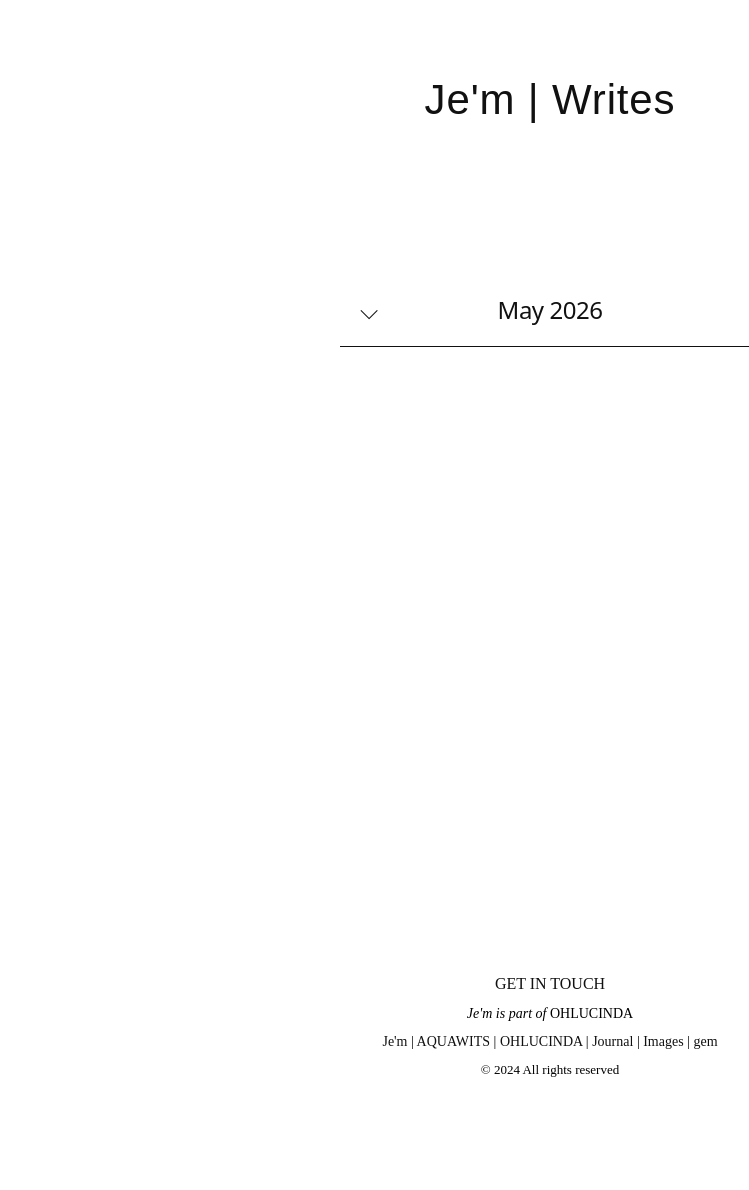
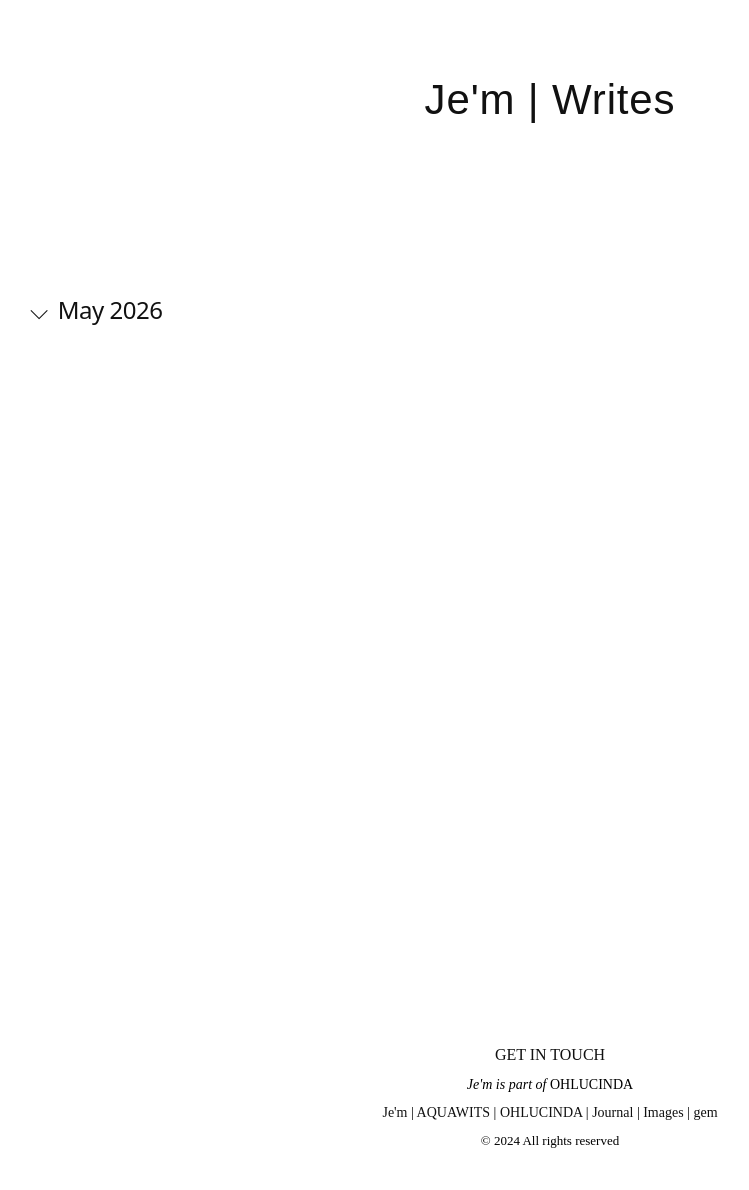
Before and after one commit to ohlucinda/ohlucinda-mobile, a Jekyll site: the page built from index.html, in a window 1280 px wide. Shown: the whole page, without its empty margins (90-839 px from the left). Built offline with Jekyll 4.4.1, drawn with Linux system fonts in a browser that asks for light colours; some web fonts are replaced; before the commit the page ends 1119 px from its top, so only the background shows below that.

Commit message:
Update style.css

```diff
--- a/assets/style.css
+++ b/assets/style.css
@@ -283,50 +283,38 @@
 /* Mac */
 @media (min-width: 1024px) {
 
-  .site-header {
-    transform: translateY(-30px) !important;;
+  main {
+    max-width: 1400px;
+    padding-left: 120px;
+    padding-right: 120px;
   }
 
-  summary {
-  position: relative;
+  details {
+    width: 30%;
 
-  width: 100%;
-  max-width: 420px;
+    display: inline-block;
+    vertical-align: top;
 
-  margin: 0 auto;
+    margin-right: 4%;
+    margin-bottom: 80px;
+  }
 
-  text-align: center;
+  details:nth-of-type(3n) {
+    margin-right: 0;
+  }
 
-  border-bottom: 1px solid #111;
-
-  padding-bottom: 8px;
-}
-
-details summary::before {
-
-  position: absolute;
-
-  left: 0;
-
-  transform: translateX(20px);
-}
-
-  details[open] summary::before {
-  transform: translateX(20px) rotate(180deg);
-}
-
-  details div {
-  padding-left: 0;
-}
+  .site-header {
+    transform: translateY(-30px) !important;
+  }
 
   .footer {
     margin-top: 520px;
   }
 
   .post-footer {
-  margin-top: 60px !important;
+    margin-top: 60px !important;
+  }
 
-}
   .post-nav {
     font-size: 19px !important;
   }
```
